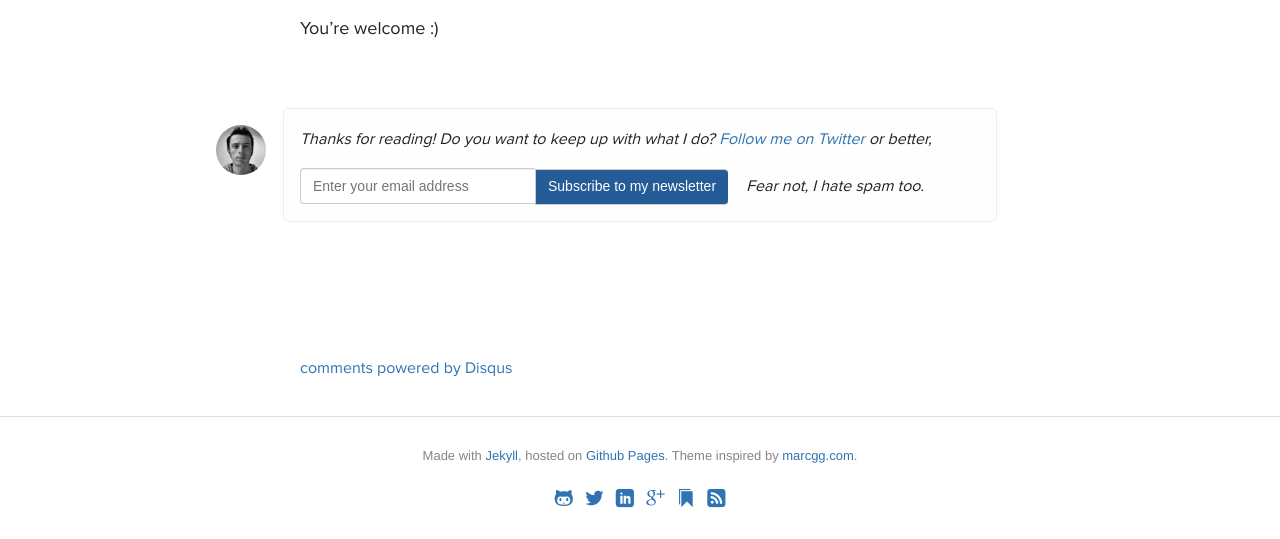
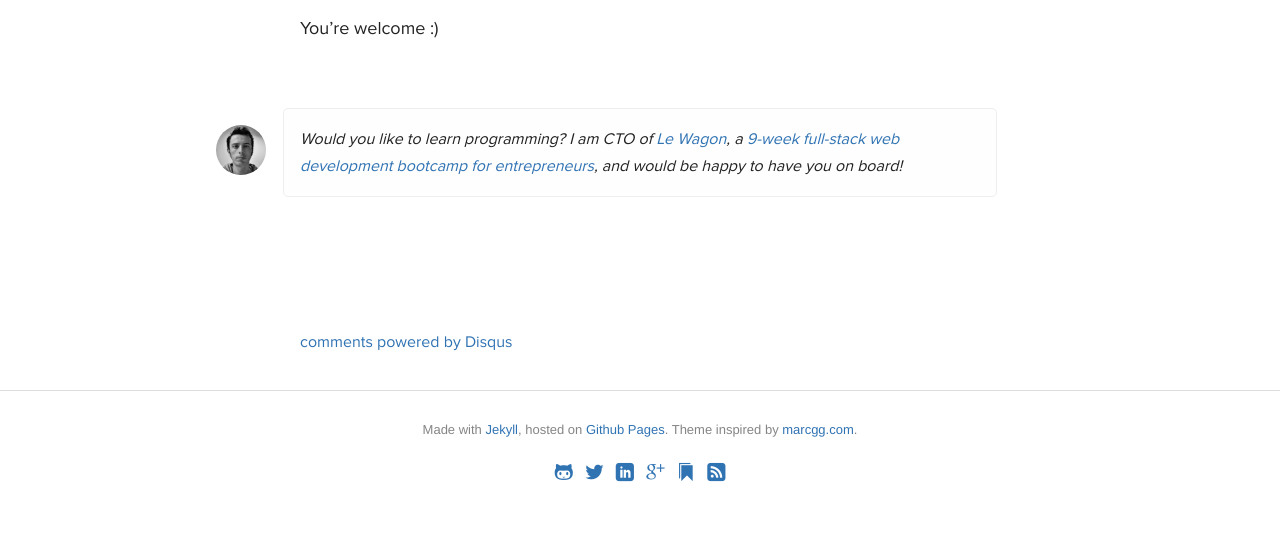
Before and after one commit to ssaunier/ssaunier.github.io, a Jekyll site: the page built from _posts/2014-04-27-host-any-front-end-project-with-github-pages.markdown, in a window 1280 px wide, cut to the strip 680-1219 px from the top of the page. Built offline with Jekyll 4.4.1, drawn with Linux system fonts in a browser that asks for light colours; Markdown is read by kramdown in place of the engine named in the settings; comment, search, counter and statistics services are not loaded; after the commit the page ends 1193 px from its top, so only the background shows below that.

Commit message:
Blog footer link to Le Wagon

```diff
--- a/_layouts/post.html
+++ b/_layouts/post.html
@@ -32,7 +32,7 @@ layout: default
   <a href="https://twitter.com/intent/follow?screen_name=ssaunier" target="_blank">
     <img class="avatar" src="/images/sebastien_saunier.jpg" />
   </a>
-  <p>
+  <!-- <p>
     Thanks for reading! Do you want to keep up with what I do?
     <a href="https://twitter.com/intent/follow?screen_name=ssaunier">Follow me on Twitter</a> or better,
 
@@ -41,6 +41,10 @@ layout: default
         ><input type="submit" value="Subscribe to my newsletter" >
       Fear not, I hate spam too.
     </form>
+  </p> -->
+  <p>
+    Would you like to learn programming? I am CTO of <a href="http://www.lewagon.org">Le Wagon</a>, a <a href="http://www.lewagon.org">9-week full-stack web
+    development bootcamp for entrepreneurs</a>, and would be happy to have you on board!
   </p>
 </section>
 
```
